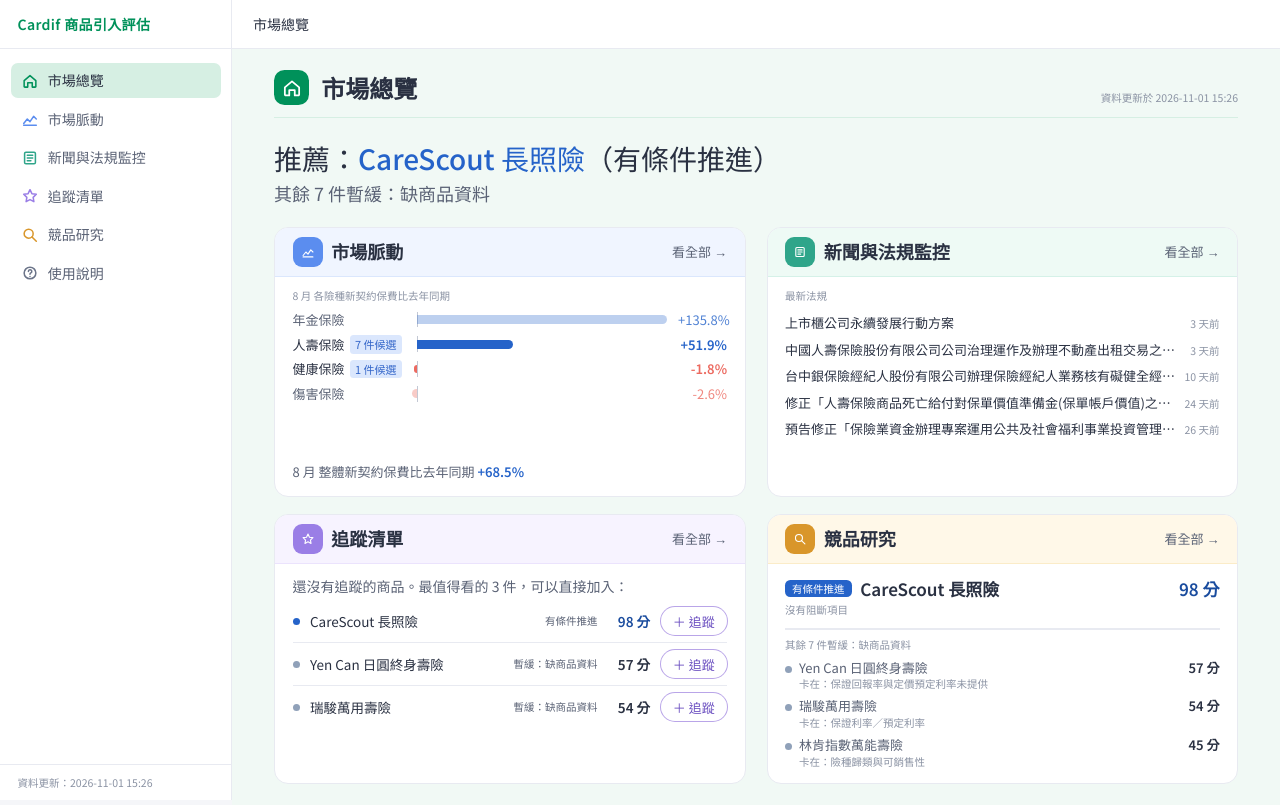
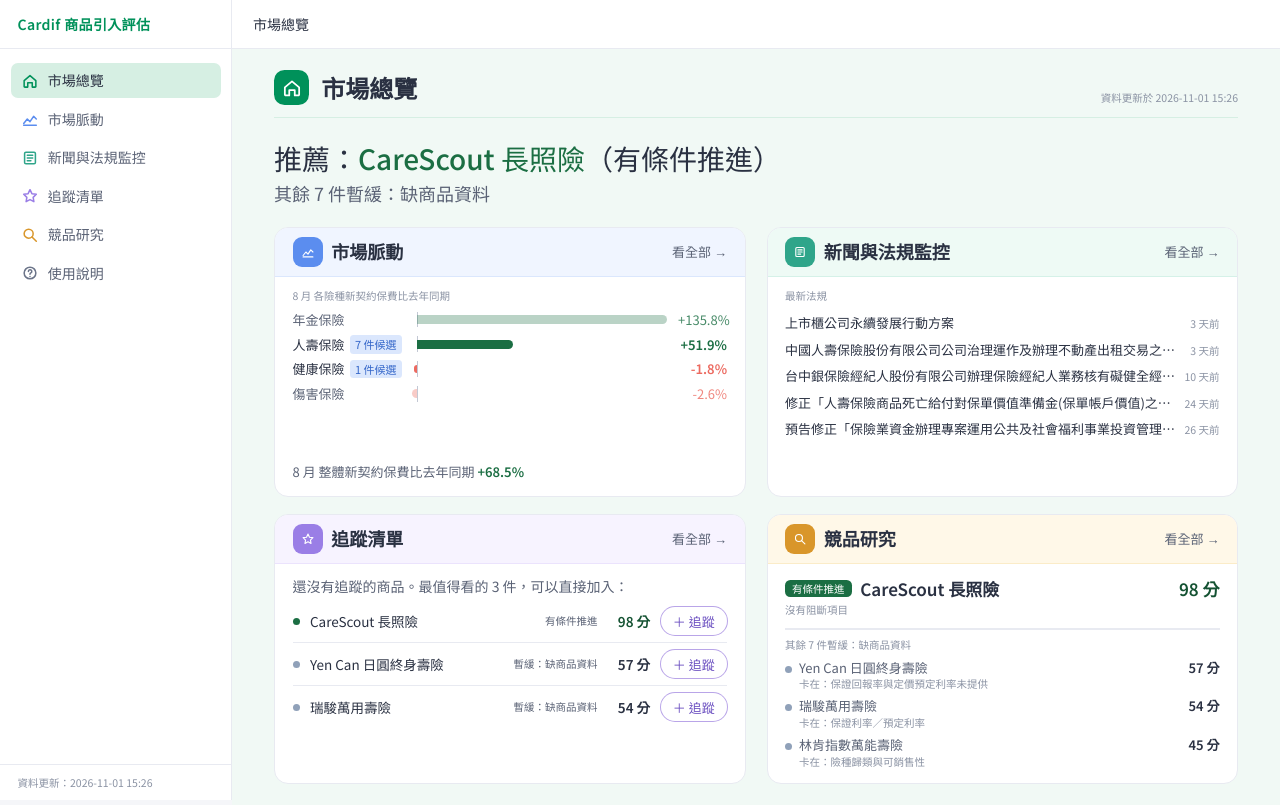
Before and after one commit to hsinyuweng/gocardifweb, a React (Vite) app: page / in a window 1280 px wide. Built offline with nearby package versions, Linux system fonts and the light colour scheme.

Commit message:
好的結果改用深綠（與法巴品牌綠區分）、新增市場脈動樣稿

```diff
--- a/src/components/charts/ColumnChart.tsx
+++ b/src/components/charts/ColumnChart.tsx
@@ -2,7 +2,7 @@ import { useState } from 'react';
 import { useElementWidth } from './useElementWidth';
 
 // 直條圖（純 SVG，不用圖表套件）。顏色用目前頁面代表色，強調的那一根深色；
-// signed：成長率這類有好壞的數字，正值藍、負值珊瑚紅（2026-11-01 全站好壞色），強調的那一根實心、其他淡色。
+// signed：成長率這類有好壞的數字，正值綠、負值珊瑚紅（2026-11-01 全站好壞色），強調的那一根實心、其他淡色。
 
 interface ColumnChartProps {
   /** 由舊到新 */
--- a/src/components/charts/LineBars.tsx
+++ b/src/components/charts/LineBars.tsx
@@ -1,6 +1,6 @@
 import { signedPct } from '../../lib/tone';
 
-// 正負橫條（純 CSS，2026-11-01 第二輪）：成長往右藍色、衰退往左珊瑚紅，0 的位置依資料決定。
+// 正負橫條（純 CSS，2026-11-01 第二輪）：成長往右綠色、衰退往左珊瑚紅，0 的位置依資料決定。
 // 要標出的列（例如有候選商品的險種）實心、名稱粗體並加小標籤；其他列淡色。
 
 export interface LineBarRow {
--- a/src/components/common/ScoreBar.tsx
+++ b/src/components/common/ScoreBar.tsx
@@ -3,7 +3,7 @@ import type { OverviewRow, SignalColor } from '../../types/viewModel';
 import { zhTW } from '../../i18n/zh-TW';
 import { orDash } from '../../lib/format';
 
-// 引進分數（lib/introScore.ts）的顯示：數字＋長條。顏色跟整體建議一致：推進藍、不建議紅、其他灰。
+// 引進分數（lib/introScore.ts）的顯示：數字＋長條。顏色跟整體建議一致：推進綠、不建議紅、其他灰。
 
 const BAR: Record<SignalColor, string> = {
   green: 'bg-good',
@@ -49,7 +49,7 @@ export function ScoreBar({ row, barClass = 'w-16' }: { row: OverviewRow; barClas
 
 /**
  * 所有商品的分數橫條圖（競品研究第一個畫面）：簡稱（連報告頁）｜長條（0–100）｜分數。
- * 推薦的商品藍色，一眼看出哪件最好。rows 已排好。
+ * 推薦的商品綠色，一眼看出哪件最好。rows 已排好。
  */
 export function ScoreChart({ rows }: { rows: OverviewRow[] }) {
   const location = useLocation();
--- a/src/components/home/PulseList.tsx
+++ b/src/components/home/PulseList.tsx
@@ -8,7 +8,7 @@ const t = zhTW.home;
 
 /**
  * 市場脈動框（2026-11-01 第二輪：圖比文字一眼看得懂）：
- * 各險種新契約保費比去年同期的正負橫條（成長藍、衰退紅），有候選商品的險種實心並標件數；最下面一行整體成長。
+ * 各險種新契約保費比去年同期的正負橫條（成長綠、衰退紅），有候選商品的險種實心並標件數；最下面一行整體成長。
  */
 export function PulseList({ metrics, rows }: { metrics: PulseMetricViewModel[]; rows: OverviewRow[] }) {
   const lines = lineGrowthRows(metrics, rows);
--- a/src/components/home/ResearchList.tsx
+++ b/src/components/home/ResearchList.tsx
@@ -29,7 +29,7 @@ const blockerLine = (r: OverviewRow) => (
 
 /**
  * 競品研究框（2026-11-01 使用者回饋：直接寫推薦、和其他件分清楚）：
- * 推薦的商品放最上面（粗字、藍色實心標籤），粗分隔線下面是其餘商品（灰色，寫卡在哪裡）；每件右側寫引進分數。
+ * 推薦的商品放最上面（粗字、綠色實心標籤），粗分隔線下面是其餘商品（灰色，寫卡在哪裡）；每件右側寫引進分數。
  */
 export function ResearchList({ rows, groups }: { rows: OverviewRow[]; groups: RecommendationGroup[] }) {
   const rec = rows.filter((r) => isRecommended(r.recommendationKey));
--- a/src/components/story/Lead.tsx
+++ b/src/components/story/Lead.tsx
@@ -16,7 +16,7 @@ const Parts = ({ parts }: { parts: HeadlinePart[] }) => (
 );
 
 /**
- * 閱讀路徑 ②「一句結論」：本頁最大的字。好的結果藍色、壞的珊瑚紅、中性重點用代表色深色（2026-11-01）。
+ * 閱讀路徑 ②「一句結論」：本頁最大的字。好的結果綠色、壞的珊瑚紅、中性重點用代表色深色（2026-11-01）。
  * sub：第二行較小的補充（例如「其餘 7 件暫緩：缺商品資料」）。
  */
 export function Lead({ parts, sub }: { parts: HeadlinePart[]; sub?: HeadlinePart[] | null }) {
--- a/src/i18n/zh-TW.ts
+++ b/src/i18n/zh-TW.ts
@@ -61,7 +61,7 @@ export const zhTW = {
     go: '前往 →',
     colorsTitle: '顏色怎麼看',
     colors: [
-      { key: 'good', name: '藍色＝好', body: '成長、可推進、可引進' },
+      { key: 'good', name: '綠色＝好', body: '成長、可推進、可引進' },
       { key: 'bad', name: '紅色＝壞', body: '衰退、不建議、不可引進' },
       { key: 'gray', name: '灰色＝還不能判斷', body: '暫緩、待確認' },
       { key: 'key', name: '實心＝重點', body: '圖上要看的那一項，用該頁的代表色' },
--- a/src/index.css
+++ b/src/index.css
@@ -10,10 +10,10 @@
   --color-muted: #8a92a3;
   --color-line: #e8eaf1;
   --color-axis: #c3c8d4;
-  /* 好壞（2026-11-01 使用者回饋，全站統一）：好＝藍、壞＝珊瑚紅（綠色留給法巴品牌）；中性的重點用該頁代表色深色（text-p-ink） */
-  --color-good: #2563c9;
-  --color-good-pale: #e1ebfa;
-  --color-good-ink: #1a4c9e;
+  /* 好壞（2026-11-01 使用者回饋，全站統一）：好＝深綠（比法巴品牌綠暗，做出區別）、壞＝珊瑚紅；中性的重點用該頁代表色深色（text-p-ink） */
+  --color-good: #1b6e43;
+  --color-good-pale: #e0efe6;
+  --color-good-ink: #145232;
   --color-coral: #ec6a60;
   --color-coral-pale: #fde3e0;
   /* 追蹤清單的代表色（任何頁面上的「加入追蹤」都用它，2026-10-31） */
--- a/src/lib/recommendation.ts
+++ b/src/lib/recommendation.ts
@@ -2,7 +2,7 @@ import type { SignalText } from '../types/viewModel';
 import { toSignalColor } from './signalColor';
 
 // 整體建議的顯示（2026-11-01 使用者回饋）：後端「有條件推進」與「暫緩」都給黃色，看不出差別。
-// 依建議代碼改用全站好壞色：推進＝好（藍）、不建議＝壞（紅）、暫緩與未完成＝灰；標籤改白話。
+// 依建議代碼改用全站好壞色：推進＝好（綠）、不建議＝壞（紅）、暫緩與未完成＝灰；標籤改白話。
 
 const COLOR_BY_KEY: Record<string, SignalText['color']> = {
   go: 'green',
--- a/src/lib/tone.ts
+++ b/src/lib/tone.ts
@@ -1,4 +1,4 @@
-// 好壞顏色（2026-11-01 使用者回饋，全站統一）：好的結果藍色、壞的結果珊瑚紅；
+// 好壞顏色（2026-11-01 使用者回饋，全站統一）：好的結果綠色、壞的結果珊瑚紅；
 // 不分好壞、只是重點的數字用目前頁面代表色深色。不要再用珊瑚紅標「重點」。
 
 export type Tone = 'good' | 'bad' | 'key';
```
Also changed, not shown: 4 other files (tests, documents, lock files or other folders).
